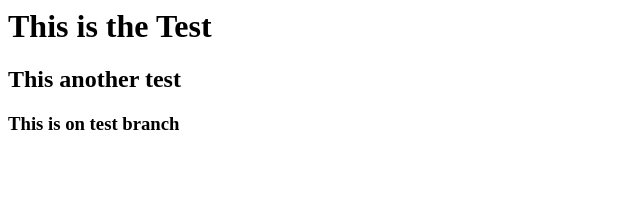
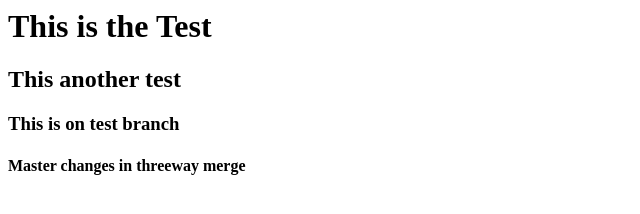
Before and after one commit to mohanraz81/webtest2506, a plain HTML site: page index.html in a window 1280 px wide. Shown: the whole page, without its empty margins (0-640 px from the left). Drawn offline with Linux system fonts and the light colour scheme.

Commit message:
threeway merge in master

```diff
--- a/index.html
+++ b/index.html
@@ -1,3 +1,4 @@
 <h1> This is the Test</h1>
 <h2>This another test</h2>
 <h3>This is on test branch</h3>
+<h4>Master changes in threeway merge</h4>
```
